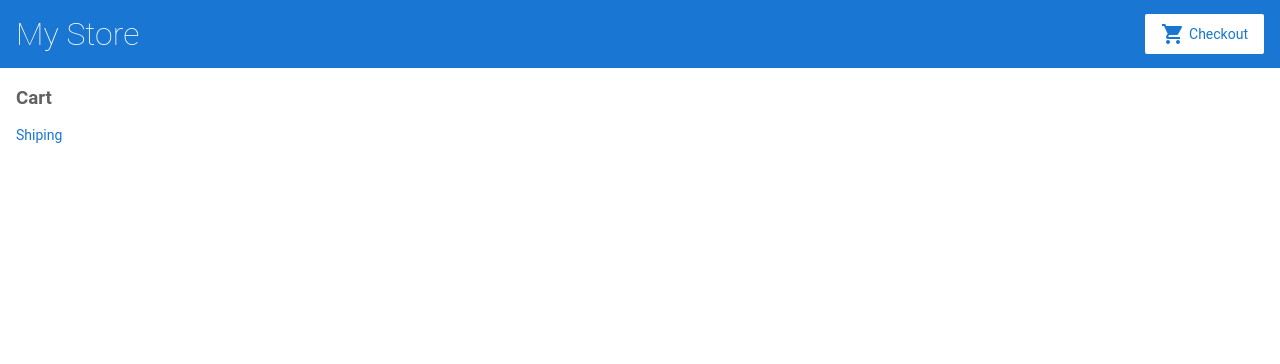
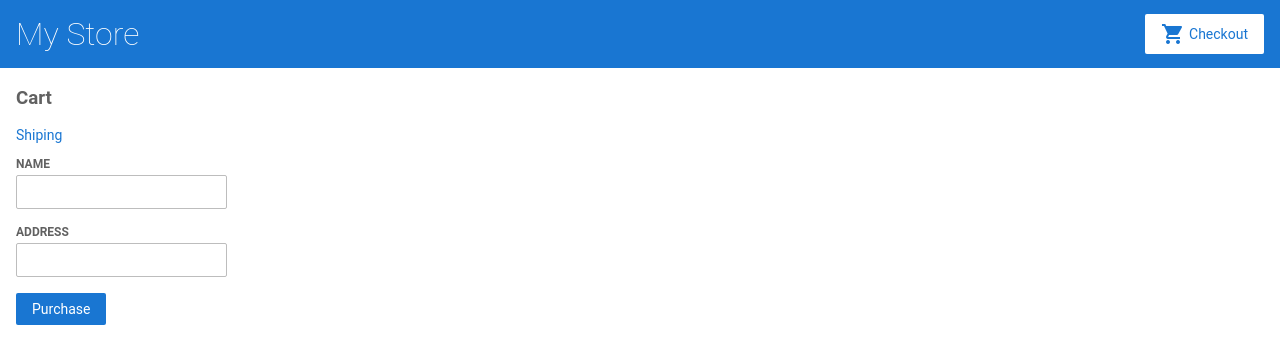
Before and after one commit to devendrajadhav96/angular-xu23jj, an Angular app: page /cart in a window 1280 px wide. Shown: the top 364 px of the page. Built offline with nearby package versions, Linux system fonts and the light colour scheme.

Commit message:
3 files modified

```diff
--- a/src/app/cart.service.ts
+++ b/src/app/cart.service.ts
@@ -11,7 +11,7 @@ export class CartService {
   getItems(){
     return this.item;
   }
-  clearCar(){
+  clearCart(){
     this.item = [];
     return this.item;
   }
--- a/src/app/cart/cart.component.html
+++ b/src/app/cart/cart.component.html
@@ -6,3 +6,14 @@
   <span>{{item.name}}</span>
   <span>{{item.price | currency}}</span>
 </div>
+<form [formGroup] = "checkoutForm" (ngSubmit)="onSubmit(checkoutForm.value)">
+  <div>
+    <label for="name">Name</label>
+    <input id="name" type="text" formControlName="name">
+  </div>
+  <div>
+    <label for="address">Address</label>
+    <input id="address" type="text" formControlName="address">
+  </div>
+  <button class="button" type="submit">Purchase</button>
+</form>
--- a/src/app/cart/cart.component.ts
+++ b/src/app/cart/cart.component.ts
@@ -1,4 +1,5 @@
 import { Component, OnInit } from '@angular/core';
+import {FormBuilder} from '@angular/forms';
 import {CartService} from '../cart.service';
 
 @Component({
@@ -8,10 +9,24 @@ import {CartService} from '../cart.service';
 })
 export class CartComponent implements OnInit {
   items;
-  constructor(private cartService : CartService ) { }
+  checkoutForm;
+  constructor(
+    private cartService : CartService,
+    private formBuilder :FormBuilder,
+   ) {
+     this.checkoutForm = this.formBuilder.group({
+       name : '',
+       address : ''
+     })
 
+    }
   ngOnInit() {
     this.items = this.cartService.getItems();
   }
+  onSubmit(customerData){
+    this.items = this.cartService.clearCart();
+    this.checkoutForm.reset();
+    console.warn("Your order has been submitted",customerData);
+  }
 
 }
```
